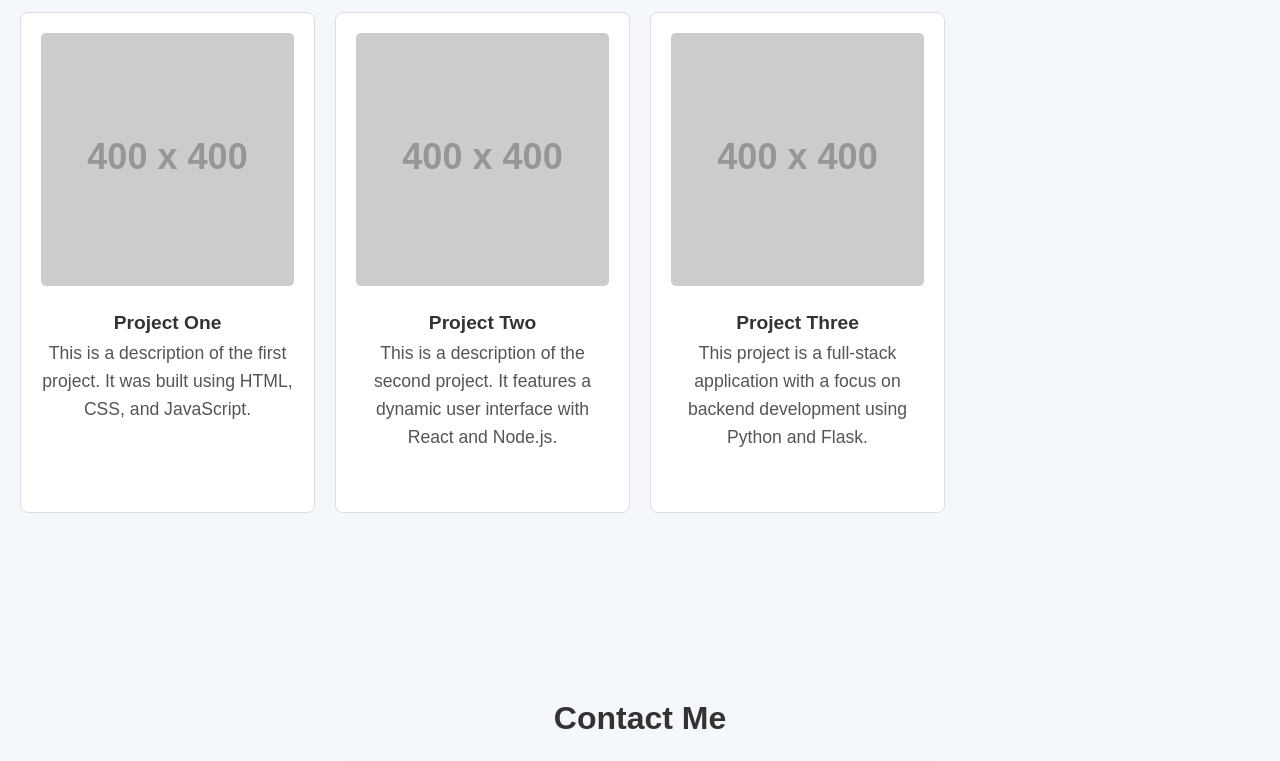
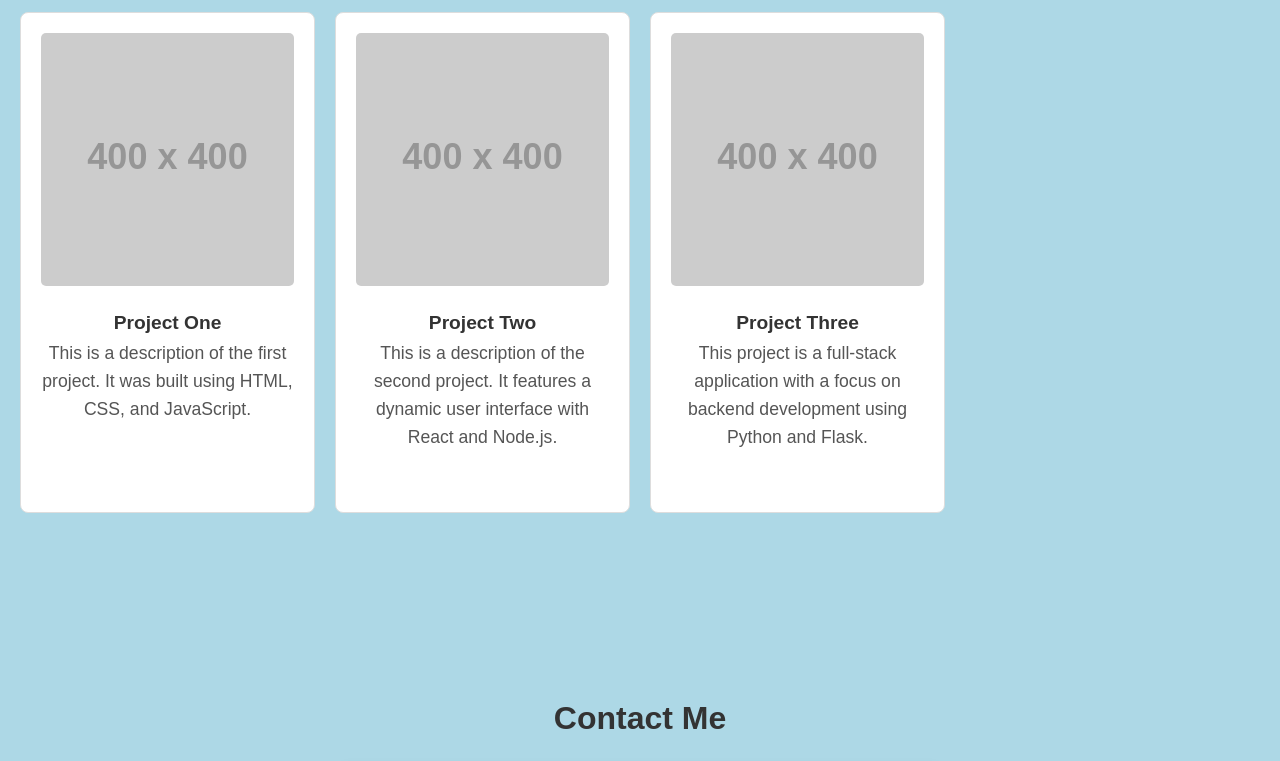
Before and after one commit to rohan-1904/portfolio, a plain HTML site: page index.html in a window 1280 px wide. Shown: the part 660-1421 px from the top of the page. Drawn offline with Linux system fonts and the light colour scheme; placeholder pictures from the web are drawn by us.

Commit message:
this is my first commit in my feature branch

```diff
--- a/index.html
+++ b/index.html
@@ -4,7 +4,7 @@
     <meta charset="UTF-8">
     <meta name="viewport" content="width=device-width, initial-scale=1.0">
     <meta http-equiv="X-UA-Compatible" content="ie=edge">
-    <title>Rohan's Portfolio</title>
+    <title>Rohan Portfolio</title>
     <style>
         /* General reset */
         * {
@@ -15,7 +15,7 @@
 
         body {
             font-family: 'Arial', sans-serif;
-            background-color: #f4f7fc;
+            background-color: #ADD8E6; /* Changed background color to pastel blue */
             color: #333;
             line-height: 1.6;
         }
```
